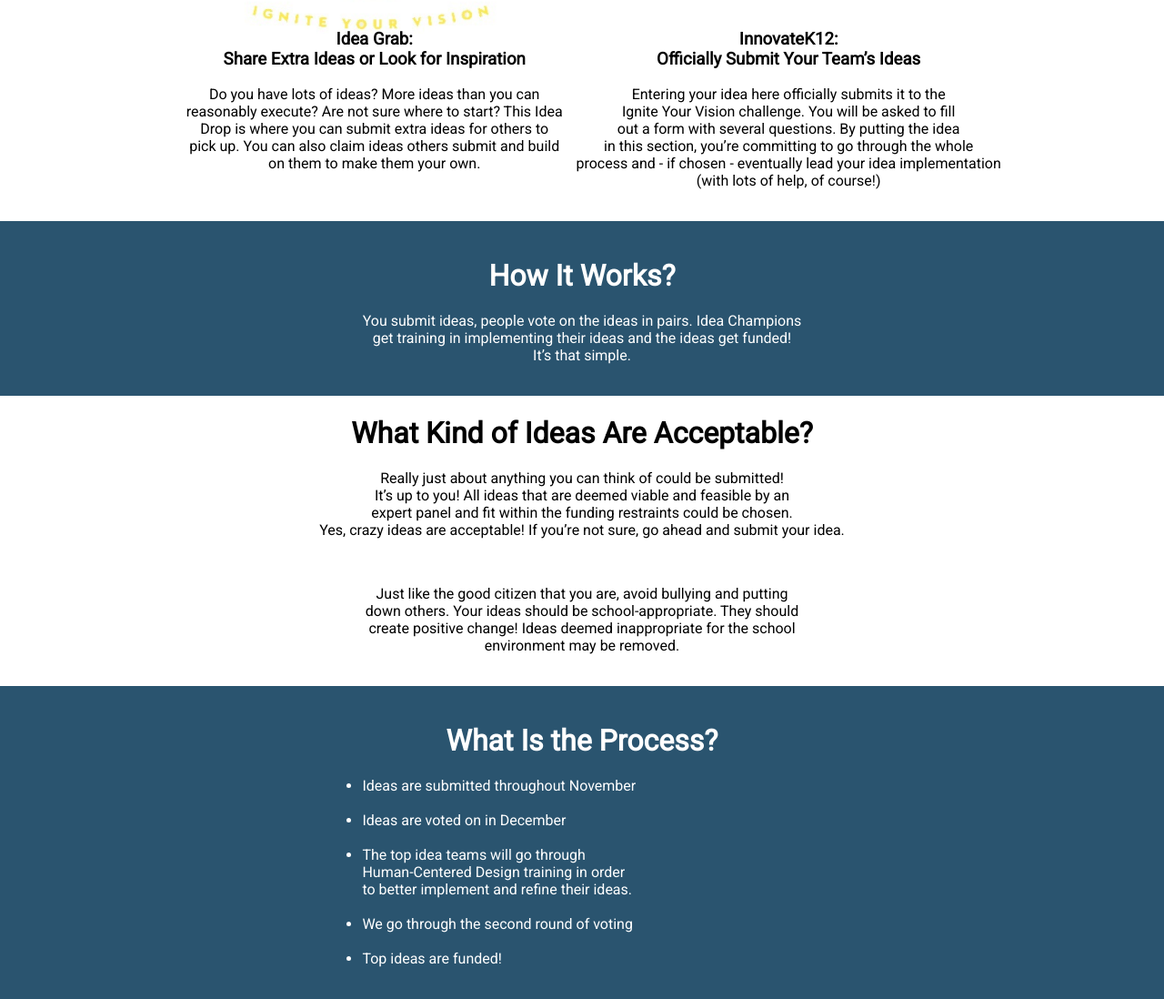
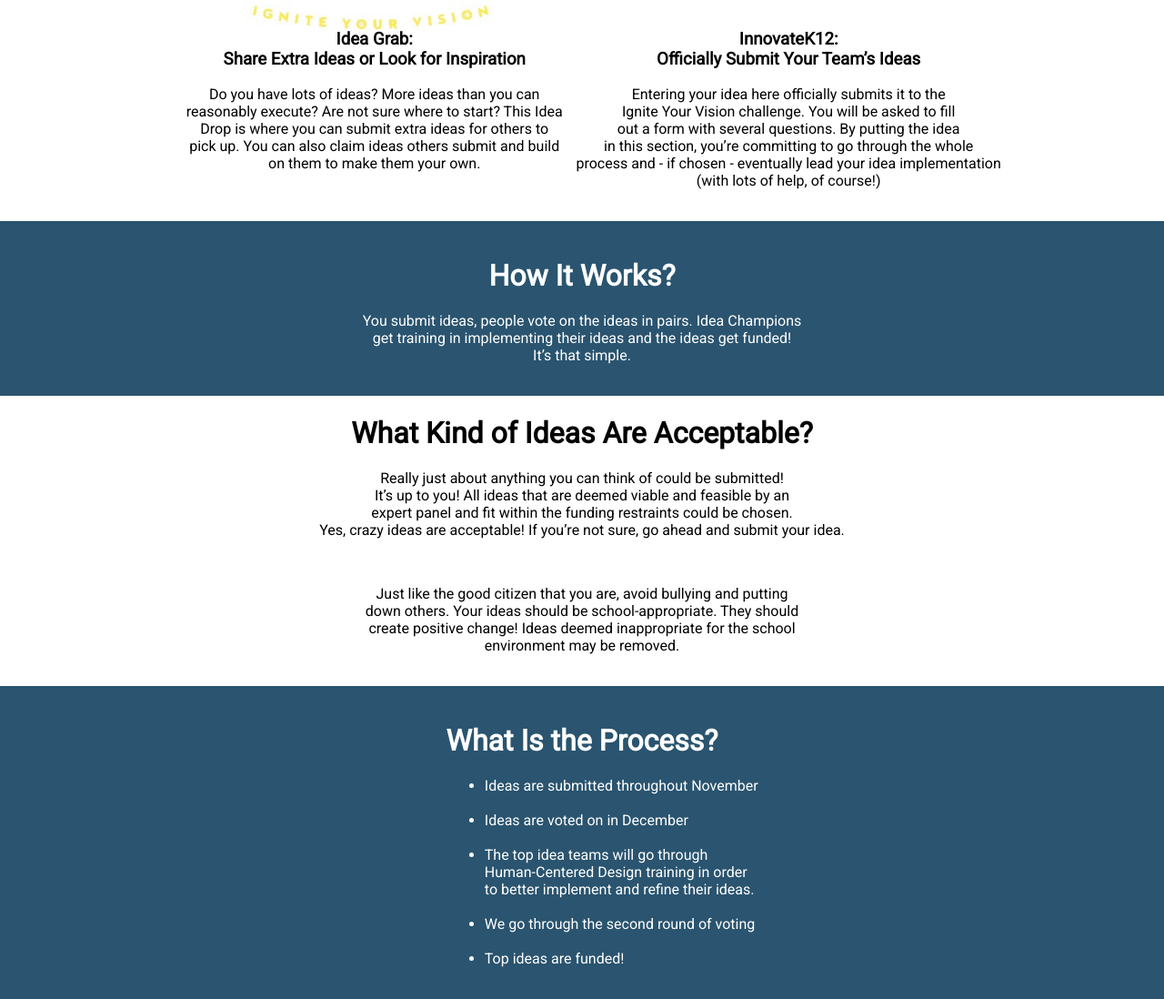
Before and after one commit to megancui/masonidea, a React (Create React App) app: page / in a window 1280 px wide. Shown: the part 588-1686 px from the top of the page at 91% size. Built offline with nearby package versions, Linux system fonts and the light colour scheme.

Commit message:
Update home.css
still fixing the list at the bottom of the home page

```diff
--- a/src/home.css
+++ b/src/home.css
@@ -53,7 +53,7 @@
 
 #what {
   margin: 0%;
-  margin-left: 28%;
+  margin-left: 38.5%;
   text-align: left;
 }
 
```
